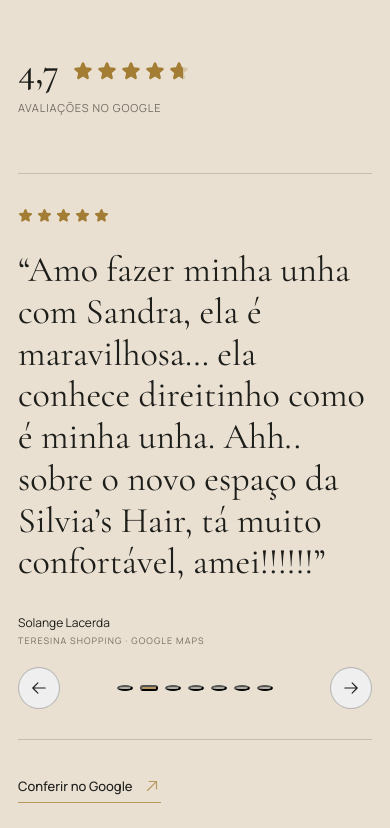
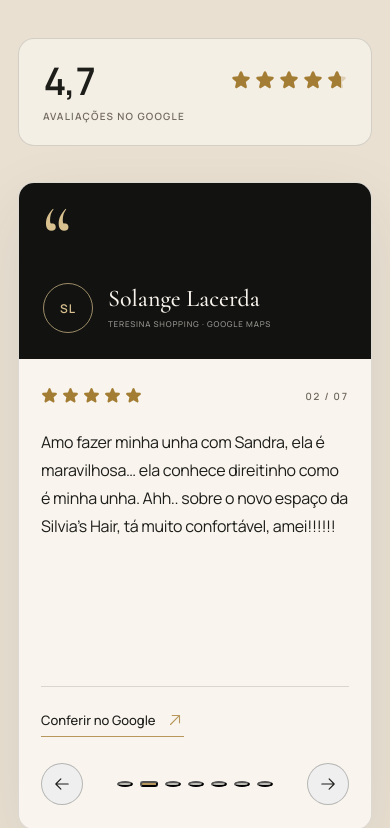
Before and after one commit to devkanda/silviashair, a React (Vite) app: page / in a window 390 px wide. Shown: the part 7704-8532 px from the top of the page. Built offline with nearby package versions, Linux system fonts and the light colour scheme.

Commit message:
Redesign Google reviews section

```diff
--- a/src/App.jsx
+++ b/src/App.jsx
@@ -55,6 +55,14 @@ const reviews = [
   { name: "Márcia Costa", text: "Bons profissionais, bons produtos, bom atendimento. Cheguei na tarde de um domingo e fui atendida prontamente. Salvou minha semana. Recomendado.", unit: "Shopping Rio Poty" },
   { name: "Pedro Mamede Rodrigues", text: "Eu gosto muito de cortar o cabelo com o Fábio porque ele sabe cortar muito bem, e também gosto do atendimento da dona Sílvia e das funcionárias.", unit: "Shopping Rio Poty" },
 ];
+
+const getInitials = (name) => name
+  .split(" ")
+  .filter(Boolean)
+  .slice(0, 2)
+  .map((part) => part[0])
+  .join("")
+  .toUpperCase();
 
 const units = [
   {
@@ -272,15 +280,29 @@ export function App() {
             </div>
             <div className="reviews__carousel" onMouseEnter={() => setReviewsPaused(true)} onMouseLeave={() => setReviewsPaused(false)} onFocus={() => setReviewsPaused(true)} onBlur={() => setReviewsPaused(false)}>
               <blockquote key={activeReview} aria-live="polite">
+                <div className="review-card__author">
+                  <span className="review-card__quote" aria-hidden="true">“</span>
+                  <div className="review-person">
+                    <span className="review-person__initials" aria-hidden="true">{getInitials(reviews[activeReview].name)}</span>
+                    <span className="review-person__copy">
+                      <strong>{reviews[activeReview].name}</strong>
+                      <small>{reviews[activeReview].unit} · Google Maps</small>
+                    </span>
+                  </div>
+                </div>
+                <div className="review-card__content">
+                  <div className="review-card__meta">
                     <div className="stars stars--small" aria-label={`${reviews[activeReview].rating ?? 5} de 5 estrelas`}>
                       {[0,1,2,3,4].map((n) => {
                         const isFilled = n < (reviews[activeReview].rating ?? 5);
-                    return <Star key={n} className={isFilled ? undefined : "is-empty"} size={15} weight={isFilled ? "fill" : "regular"} aria-hidden="true" />;
+                        return <Star key={n} className={isFilled ? undefined : "is-empty"} size={17} weight={isFilled ? "fill" : "regular"} aria-hidden="true" />;
                       })}
                     </div>
-                <p>“{reviews[activeReview].text}”</p>
-                <footer><span>{reviews[activeReview].name}<small>{reviews[activeReview].unit} · Google Maps</small></span></footer>
-              </blockquote>
+                    <span className="review-card__counter">{String(activeReview + 1).padStart(2, "0")} / {String(reviews.length).padStart(2, "0")}</span>
+                  </div>
+                  <p>{reviews[activeReview].text}</p>
+                  <footer className="review-card__footer">
+                    <a className="text-link" href="https://www.google.com/maps/search/Silvia%27s+Hair+Teresina" target="_blank" rel="noreferrer">Conferir no Google <ArrowUpRight size={18} /></a>
                     <div className="reviews__controls" aria-label="Controles das avaliações">
                       <button type="button" aria-label="Avaliação anterior" onClick={() => changeReview(-1)}><ArrowLeft size={18} /></button>
                       <div className="reviews__dots">
@@ -288,8 +310,10 @@ export function App() {
                       </div>
                       <button type="button" aria-label="Próxima avaliação" onClick={() => changeReview(1)}><ArrowRight size={18} /></button>
                     </div>
+                  </footer>
                 </div>
-            <a className="text-link" href="https://www.google.com/maps/search/Silvia%27s+Hair+Teresina" target="_blank" rel="noreferrer">Conferir no Google <ArrowUpRight size={18} /></a>
+              </blockquote>
+            </div>
           </div>
         </section>
 
--- a/src/styles.css
+++ b/src/styles.css
@@ -107,24 +107,33 @@ h1, h2, h3 { margin: 0; font-family: "Cormorant Garamond", Georgia, serif; font-
 .works__footer { min-height: 116px; display: flex; align-items: center; justify-content: center; border-top: 1px solid rgba(255,255,255,.12); }
 .works__footer .text-link svg:first-child { color: var(--gold); }
 
-.reviews__top { display: flex; justify-content: space-between; align-items: end; gap: 80px; padding-bottom: 58px; border-bottom: 1px solid rgba(29,29,26,.18); }
-.google-context { min-width: 270px; }
-.google-score { display: flex; align-items: center; gap: 14px; }
-.google-score strong { font-family: "Cormorant Garamond", Georgia, serif; font-size: 38px; font-weight: 500; line-height: 1; }
-.google-context > span { display: block; margin-top: 10px; color: var(--muted); font-size: 11px; letter-spacing: .08em; text-transform: uppercase; }
+.reviews__top { display: flex; justify-content: space-between; align-items: end; gap: 80px; padding-bottom: 52px; }
+.google-context { min-width: 290px; padding: 22px 24px; background: rgba(255,253,248,.5); border: 1px solid rgba(29,29,26,.15); border-radius: var(--image-radius); }
+.google-score { display: flex; align-items: center; justify-content: space-between; gap: 18px; }
+.google-score strong { font-family: "Manrope", Arial, sans-serif; font-size: 38px; font-weight: 600; font-variant-numeric: lining-nums tabular-nums; letter-spacing: -.05em; line-height: 1; }
+.google-context > span { display: block; margin-top: 10px; color: var(--muted); font-size: 10px; font-weight: 600; letter-spacing: .12em; text-transform: uppercase; }
 .stars { display: flex; gap: 4px; color: #a47d35; }
 .star-partial { position: relative; width: 20px; height: 20px; display: inline-block; flex: 0 0 20px; }
 .star-partial__base { color: rgba(164,125,53,.28); }
 .star-partial__fill { position: absolute; inset: 0 auto 0 0; width: 70%; overflow: hidden; color: #a47d35; }
 .star-partial__fill svg { display: block; max-width: none; }
-.stars--small { margin-bottom: 26px; }
+.stars--small { margin: 0; }
 .stars--small .is-empty { color: rgba(164,125,53,.34); }
-.reviews__carousel { display: grid; grid-template-columns: 1fr auto; align-items: end; gap: 50px; margin-bottom: 34px; border-bottom: 1px solid rgba(29,29,26,.18); }
-.reviews blockquote { margin: 0; padding: 42px 0 38px; animation: reviewIn .45s ease both; }
-.reviews blockquote p { min-height: 180px; max-width: 820px; margin: 0 0 30px; font-family: "Cormorant Garamond", Georgia, serif; font-size: clamp(34px, 3vw, 48px); line-height: 1.16; }
-.reviews blockquote footer { display: flex; align-items: center; gap: 12px; font-size: 12px; }
-.reviews blockquote footer small { display: block; margin-top: 3px; color: var(--muted); font-size: 9px; letter-spacing: .12em; text-transform: uppercase; }
-.reviews__controls { display: flex; align-items: center; gap: 18px; padding-bottom: 40px; }
+.reviews__carousel { border-radius: var(--image-radius); box-shadow: 0 24px 70px rgba(47,39,28,.09); }
+.reviews blockquote { display: grid; grid-template-columns: 310px minmax(0, 1fr); min-height: 430px; margin: 0; overflow: hidden; background: rgba(255,253,248,.72); border: 1px solid rgba(29,29,26,.13); border-radius: var(--image-radius); animation: reviewIn .45s ease both; }
+.review-card__author { display: flex; flex-direction: column; justify-content: space-between; padding: 38px 34px; background: var(--black); color: var(--ivory); }
+.review-card__quote { color: var(--gold-light); font-family: "Cormorant Garamond", Georgia, serif; font-size: 112px; font-weight: 500; line-height: .65; }
+.review-person { display: flex; align-items: center; gap: 15px; }
+.review-person__initials { width: 50px; height: 50px; display: grid; flex: 0 0 50px; place-items: center; border: 1px solid rgba(216,193,143,.7); border-radius: 50%; color: var(--gold-light); font-size: 12px; font-weight: 600; letter-spacing: .08em; }
+.review-person__copy { min-width: 0; }
+.review-person__copy strong { display: block; font-family: "Cormorant Garamond", Georgia, serif; font-size: 26px; font-weight: 500; line-height: 1.05; }
+.review-person__copy small { display: block; margin-top: 7px; color: rgba(247,243,236,.58); font-family: "Manrope", Arial, sans-serif; font-size: 8px; font-weight: 500; letter-spacing: .1em; line-height: 1.5; text-transform: uppercase; }
+.review-card__content { display: flex; min-width: 0; flex-direction: column; padding: 40px 42px 34px; }
+.review-card__meta { display: flex; align-items: center; justify-content: space-between; gap: 24px; }
+.review-card__counter { color: var(--muted); font-size: 10px; font-weight: 600; font-variant-numeric: tabular-nums; letter-spacing: .15em; }
+.reviews blockquote p { flex: 1; max-width: 780px; margin: 30px 0 36px; font-family: "Manrope", Arial, sans-serif; font-size: clamp(19px, 1.65vw, 25px); font-weight: 400; line-height: 1.65; letter-spacing: -.018em; }
+.review-card__footer { display: flex; align-items: center; justify-content: space-between; gap: 28px; padding-top: 24px; border-top: 1px solid rgba(29,29,26,.14); }
+.reviews__controls { display: flex; align-items: center; gap: 16px; }
 .reviews__controls > button { width: 42px; height: 42px; display: grid; place-items: center; border: 1px solid rgba(29,29,26,.28); border-radius: 50%; transition: .2s; }
 .reviews__controls > button:hover { border-color: var(--gold); color: #7d5e28; }
 .reviews__dots { display: flex; gap: 7px; }
@@ -221,12 +230,16 @@ h1, h2, h3 { margin: 0; font-family: "Cormorant Garamond", Georgia, serif; font-
   .marquee__track { animation: none; gap: 10px; padding-inline: 18px; }
   .marquee img { width: 245px; height: 330px; scroll-snap-align: start; }
   .works__footer { min-height: 130px; align-items: center; justify-content: center; }
-  .reviews__top { gap: 46px; }
-  .google-context { min-width: 0; }
-  .reviews__carousel { grid-template-columns: 1fr; gap: 0; }
-  .reviews blockquote { padding: 34px 0 20px; }
-  .reviews blockquote p { min-height: 335px; font-size: 36px; }
-  .reviews__controls { justify-content: space-between; padding-bottom: 30px; }
+  .reviews__top { gap: 32px; padding-bottom: 36px; }
+  .google-context { width: 100%; min-width: 0; }
+  .reviews blockquote { grid-template-columns: 1fr; min-height: 0; }
+  .review-card__author { min-height: 176px; padding: 26px 24px; }
+  .review-card__quote { font-size: 82px; }
+  .review-person__copy strong { font-size: 24px; }
+  .review-card__content { padding: 28px 22px 24px; }
+  .reviews blockquote p { min-height: 230px; margin: 24px 0 28px; font-size: 16px; line-height: 1.75; }
+  .review-card__footer { align-items: flex-start; flex-direction: column; gap: 26px; }
+  .reviews__controls { width: 100%; justify-content: space-between; }
   .units__grid { grid-template-columns: 1fr; }
   .unit > img { height: 250px; }
   .unit__body { padding: 28px 22px; }
```
Lines whose indentation alone changed are shown as unchanged.
